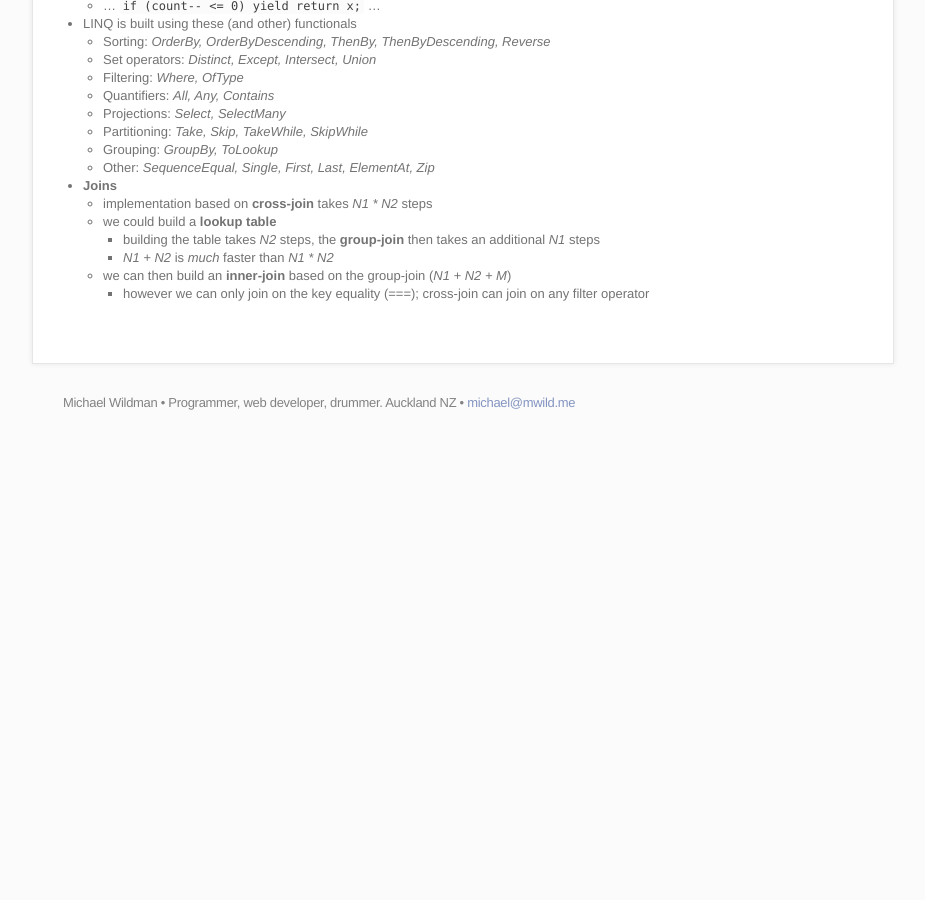
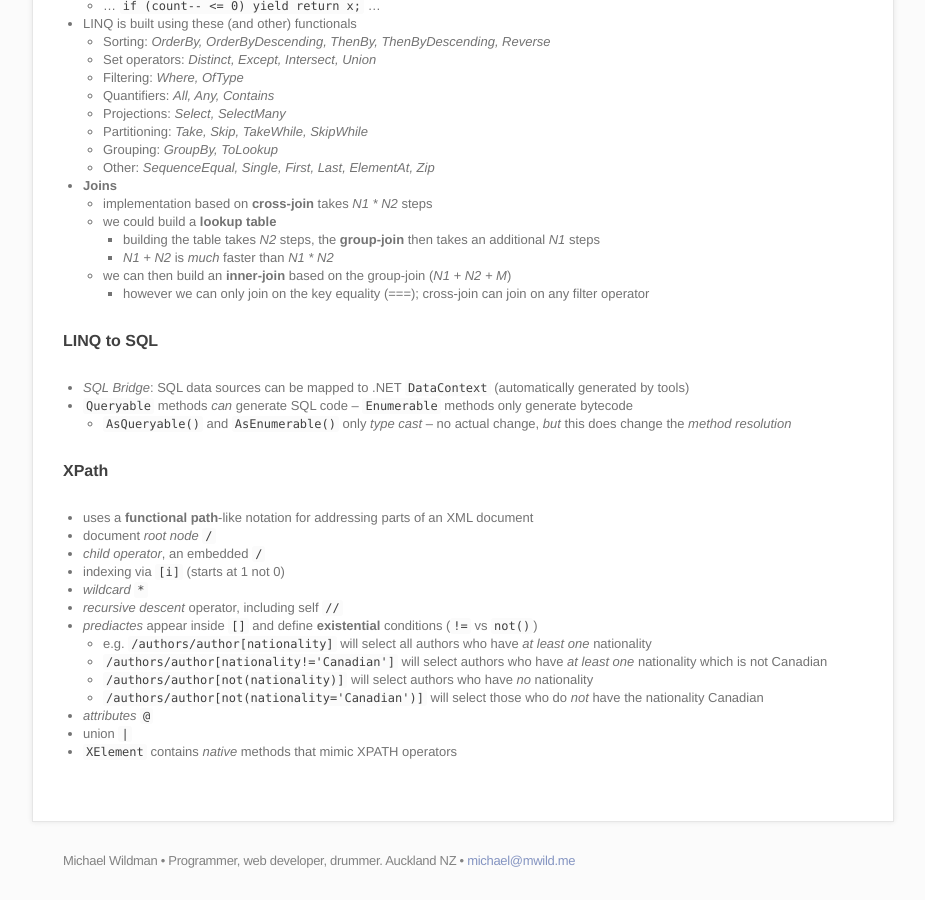
Before and after one commit to m-wild/mwild.me_archive, a Jekyll site: the page built from _posts/uni/2014-11-05-cs335-notes.md, in a window 1280 px wide and 900 px high, scrolled down 5762 px. Shown: the whole window, without its empty margins (177-1102 px from the left). Built offline with Jekyll 4.4.1, drawn with Linux system fonts in a browser that asks for light colours; Markdown is read by kramdown in place of the engine named in the settings; before the commit the page ends 6204 px from its top, so only the background shows below that.

Commit message:
cs335 done :)

```diff
--- a/_posts/uni/2014-11-05-cs335-notes.md
+++ b/_posts/uni/2014-11-05-cs335-notes.md
@@ -275,3 +275,24 @@ excerpt:
 		- _N1 + N2_ is _much_ faster than _N1 * N2_
 	- we can then build an __inner-join__ based on the group-join (_N1 + N2 + M_)
 		- however we can only join on the key equality (===); cross-join can join on any filter operator
+
+####LINQ to SQL
+- _SQL Bridge_: SQL data sources can be mapped to .NET `DataContext` (automatically generated by tools)
+- `Queryable` methods _can_ generate SQL code -- `Enumerable` methods only generate bytecode
+	- `AsQueryable()` and `AsEnumerable()` only _type cast_ -- no actual change, _but_ this does change the _method resolution_
+
+####XPath
+- uses a __functional path__-like notation for addressing parts of an XML document
+- document _root node_ `/`
+- _child operator_, an embedded `/`
+- indexing via `[i]` (starts at 1 not 0)
+- _wildcard_ `*`
+- _recursive descent_ operator, including self `//`
+- _prediactes_ appear inside `[]` and define __existential__ conditions (`!=` vs `not()`)
+	- e.g. `/authors/author[nationality]` will select all authors who have _at least one_ nationality
+	- `/authors/author[nationality!='Canadian']` will select authors who have _at least one_ nationality which is not Canadian
+	- `/authors/author[not(nationality)]` will select authors who have _no_ nationality
+	- `/authors/author[not(nationality='Canadian')]` will select those who do _not_ have the nationality Canadian
+- _attributes_ `@`
+- union `|`
+- `XElement` contains _native_ methods that mimic XPATH operators
```
